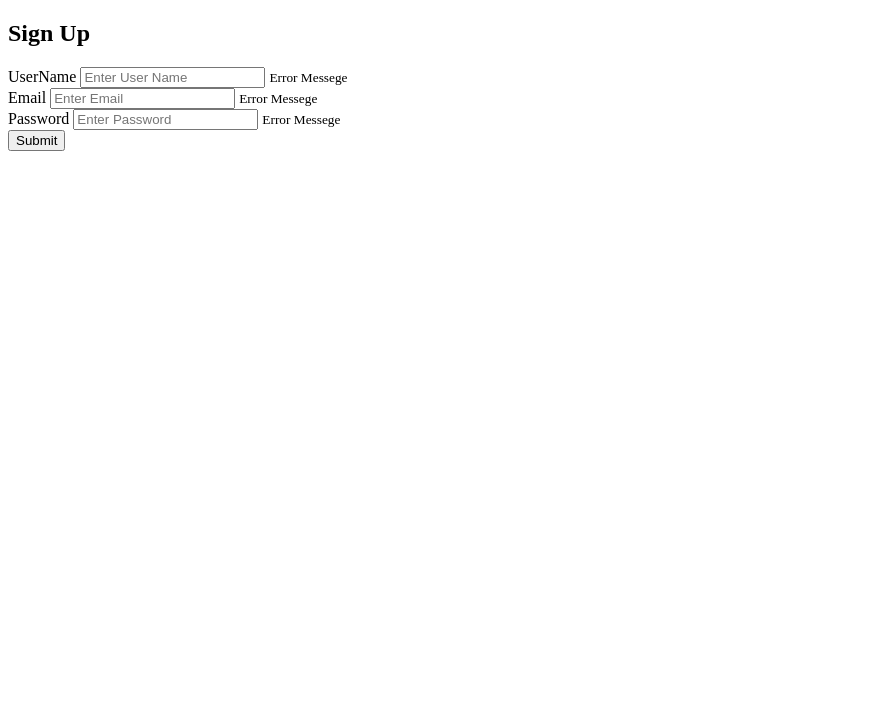
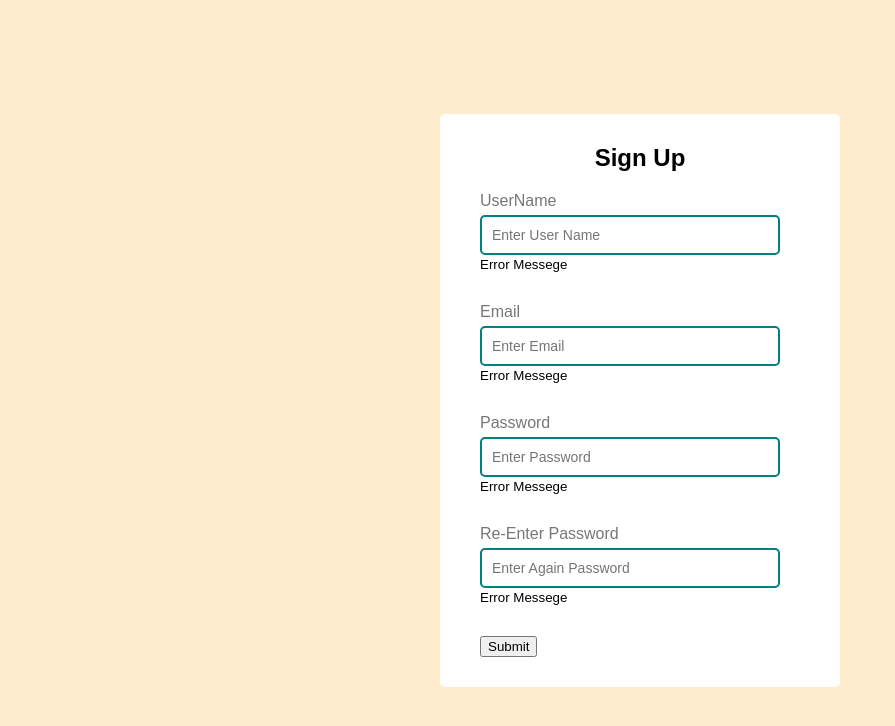
Before and after one commit to hassanaseer/JavaScript, a plain HTML site: page Project_1/Index.html in a window 1280 px wide. Shown: the whole page, without its empty margins (0-895 px from the left). Drawn offline with Linux system fonts and the light colour scheme; a web font is replaced by a local one.

Commit message:
Project 1 CSS
Adding CSS in Project 1

```diff
--- a/Project_1/Index.html
+++ b/Project_1/Index.html
@@ -25,7 +25,12 @@
             </div>
             <div class="form-control">
                 <label for="Password">Password</label>
-                <input type="Password" id="Password2" placeholder="Enter Password">
+                <input type="Password" id="Password" placeholder="Enter Password">
+                <small>Error Messege</small>
+            </div>
+            <div class="form-control">
+                <label for="Password">Re-Enter Password</label>
+                <input type="Password" id="Password2" placeholder="Enter Again Password">
                 <small>Error Messege</small>
             </div>
             <button>Submit</button>
--- a/Project_1/Style.css
+++ b/Project_1/Style.css
@@ -0,0 +1,50 @@
+@import url('https://fonts.googleapis.com/css2?family=Fira+Sans+Condensed:wght@200&display=swap');
+
+* {
+    box-sizing: border-box;
+}
+body{
+    background-color: blanchedalmond;
+    font-family: 'Fira Sans Condensed', sans-serif;
+    display: flex;
+    align-items: center;
+    justify-content: center;
+    min-height: 100vh;
+    margin: 0;
+}
+.container{
+    background-color: white;
+    border-radius: 5px;
+    box-shadow: thistle;
+    width: 400px;
+}
+h2{
+    text-align: center;
+    margin: 0 0 20px;
+}
+.form{
+    padding: 30px 40px;
+}
+.form-control{
+    margin-bottom: 10px;
+    padding-bottom: 20px;
+    position: relative;
+}
+
+.form-control label{
+    color: #777;
+    display: block;
+    margin-bottom: 5px;
+}
+.form-control input{
+    border: 2px solid teal;
+    border-radius: 5px;
+    display: block;
+    width: 300px;
+    padding: 10px;
+    font-size: 14px;
+}
+.form-control input:focus{
+    outline: 0;
+    border-color: turquoise;
+}
```
